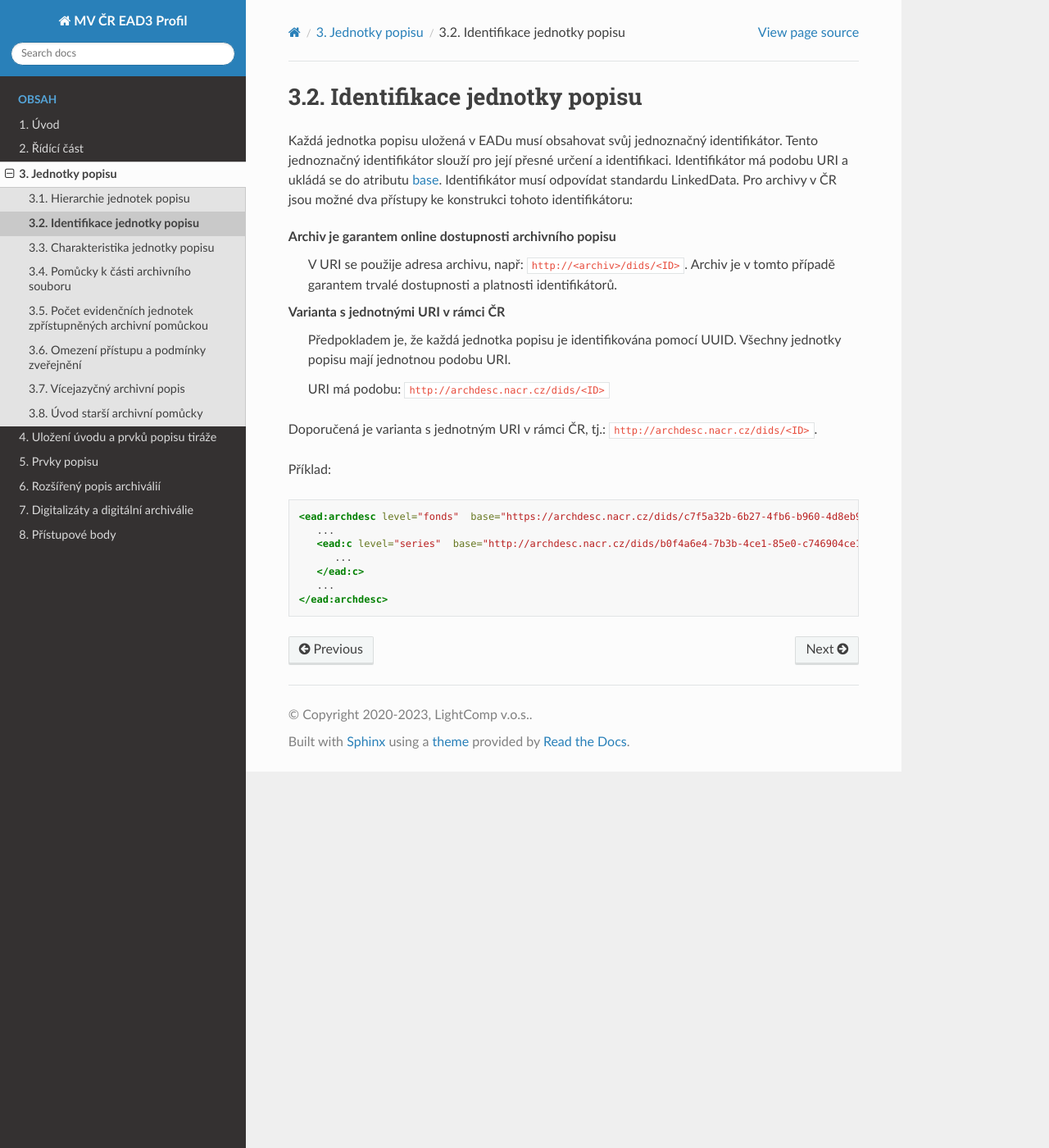
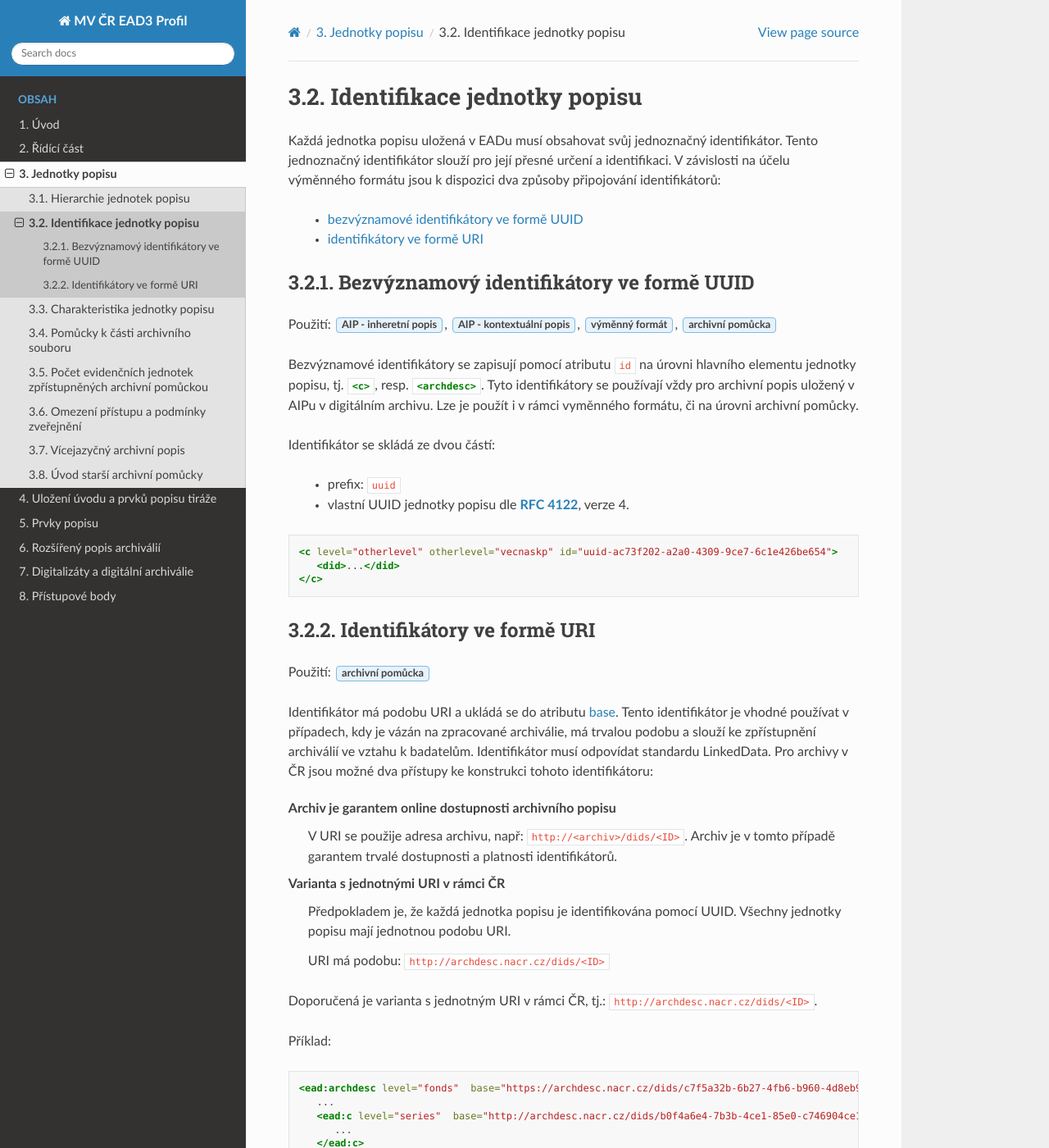
Before and after one commit to elzasw/ead3doc, a Sphinx documentation site: the page built from doc/source/archdesc/jp-ident.rst, in a window 1280 px wide and 1400 px high. Shown: the whole window at 82% size. Built offline with Sphinx 7.4.7 and the Read the Docs theme 2.0.0, drawn with Linux system fonts in a browser that asks for light colours.

Commit message:
Pridani alternativniho pouziti EAD, jine urovne popisu, idenetifikatory,

```diff
--- a/doc/source/archdesc/jp-ident.rst
+++ b/doc/source/archdesc/jp-ident.rst
@@ -1,14 +1,65 @@
-.. _ead_jp_uri:
+.. _ead_jp_ident:
 
---------------------------------
+=================================
 Identifikace jednotky popisu
---------------------------------
+=================================
+
+.. role:: xpath(code)
+   :language: xquery
+
+.. role:: xml(code)
+   :language: xml
+
 
 Každá jednotka popisu uložená v EADu musí obsahovat svůj jednoznačný identifikátor.
 Tento jednoznačný identifikátor slouží pro její přesné určení a identifikaci.
+V závislosti na účelu výměnného formátu jsou k dispozici dva způsoby připojování identifikátorů:
+
+ - :ref:`bezvýznamové identifikátory ve formě UUID <ead_jp_ident_uuid>`
+ - :ref:`identifikátory ve formě URI <ead_jp_ident_uri>`
+
+
+.. _ead_jp_ident_uuid:
+
+Bezvýznamový identifikátory ve formě UUID
+===========================================
+
+.. tags::
+    aip-inherent, aip-kontext, popis, pomucka
+
+Bezvýznamové identifikátory se zapisují pomocí atributu ``id`` na úrovni
+hlavního elementu jednotky popisu, tj. :xml:`<c>`, resp. :xml:`<archdesc>`.
+Tyto identifikátory se používají vždy pro archivní popis uložený v AIPu
+v digitálním archivu. Lze je použít i v rámci vyměnného formátu, či na úrovni
+archivní pomůcky.
+
+Identifikátor se skládá ze dvou částí:
+
+ - prefix: ``uuid``
+ - vlastní UUID jednotky popisu dle :rfc:`4122`, verze 4.
+
+
+.. code-block:: xml
+
+   <c level="otherlevel" otherlevel="vecnaskp" id="uuid-ac73f202-a2a0-4309-9ce7-6c1e426be654">
+      <did>...</did>
+   </c>
+
+
+.. _ead_jp_ident_uri:
+
+Identifikátory ve formě URI
+==============================
+
+.. tags::
+    pomucka
+
+
 Identifikátor má podobu URI a ukládá se do atributu
-`base <https://www.loc.gov/ead/EAD3taglib/EAD3.html#attr-base>`_.
-Identifikátor musí odpovídat standardu LinkedData. Pro archivy v ČR jsou možné dva přístupy
+`base <https://www.loc.gov/ead/EAD3taglib/EAD3.html#attr-base>`_. Tento identifikátor
+je vhodné používat v případech, kdy je vázán na zpracované archiválie, má trvalou podobu
+a slouží ke zpřístupnění archiválií ve vztahu k badatelům. Identifikátor musí odpovídat
+standardu LinkedData. Pro archivy v ČR jsou možné dva přístupy
 ke konstrukci tohoto identifikátoru:
 
 Archiv je garantem online dostupnosti archivního popisu
--- a/doc/source/conf.py
+++ b/doc/source/conf.py
@@ -12,8 +12,11 @@
 #
 # import os
 # import sys
+from docutils import nodes
+from docutils.parsers.rst import Directive
+from docutils.statemachine import ViewList
 # sys.path.insert(0, os.path.abspath('.'))
-
+from sphinx.errors import ConfigError
 
 # -- Project information -----------------------------------------------------
 
@@ -58,3 +61,41 @@ html_theme = 'sphinx_rtd_theme'
 # relative to this directory. They are copied after the builtin static files,
 # so a file named "default.css" will overwrite the builtin "default.css".
 html_static_path = ['_static']
+
+
+class TagsDirective(Directive):
+    has_content = True
+
+    def run(self):
+        #content = ViewList()
+        paragraph_node = nodes.paragraph()
+        #print(type(paragraph_node))
+        for line in self.content:
+            paragraph_node += nodes.Text('Použití: ')  # Add space between bold parts
+            count = 0
+            if(line.strip()=="vzdy"):
+                line = "aip-inherent, aip-kontext, popis, pomucka"
+            for part in line.split(','):
+                text = "";
+                match part.strip():
+                    case "aip-inherent":
+                        text = "AIP - inheretní popis";
+                    case "aip-kontext":
+                        text = "AIP - kontextuální popis";
+                    case "popis":
+                        text = "výměnný formát";
+                    case "pomucka":
+                        text = "archivní pomůcka";
+                    case _:
+                        raise ValueError("Nerozpoznaná hodnota v tags: "+part);
+                #bold_node = nodes.literal(text=part.strip())
+                bold_node = nodes.inline(rawtext=text, classes=["guilabel"])
+                bold_node += nodes.Text(text)
+                if(count>0):
+                    paragraph_node += nodes.Text(', ')  # Add space between parts
+                paragraph_node += bold_node
+                count+=1
+        return [paragraph_node]
+
+def setup(app):
+    app.add_directive("tags", TagsDirective)
```
Also changed, not shown: doc/source/archdesc/hierarchy.rst (+31 -6 lines), doc/source/uvod/xml.rst (+38 -0 lines).
